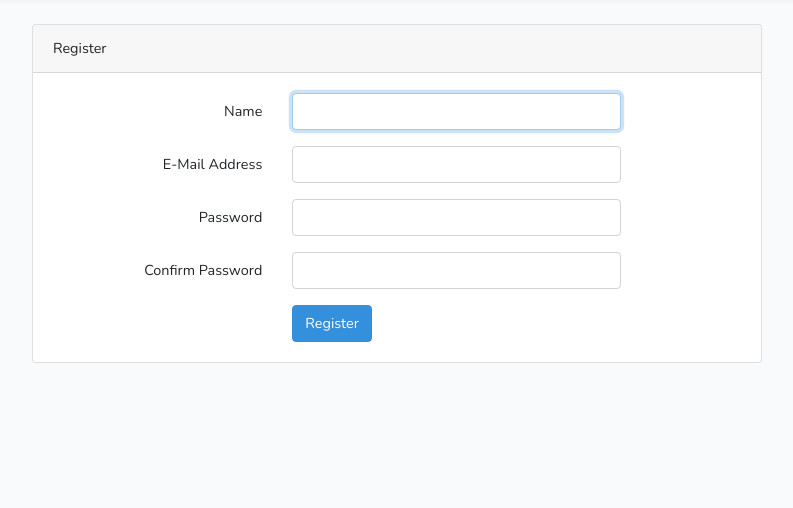
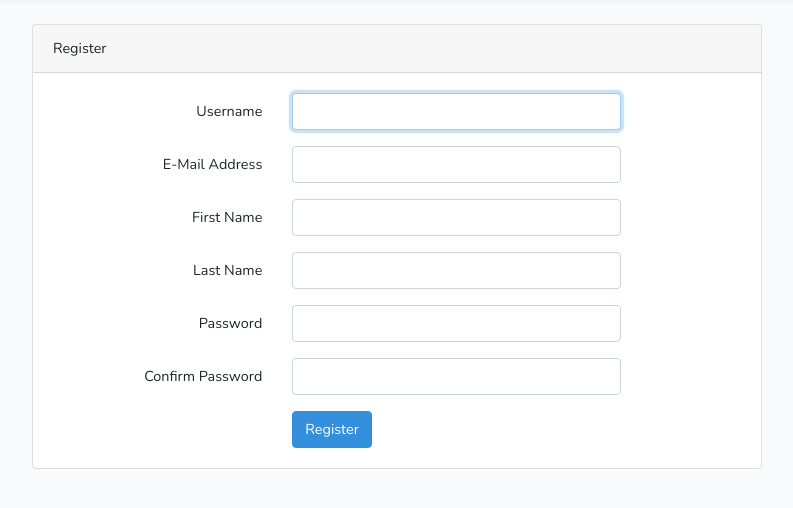
Before and after one commit to manjurulhoque/laravel-spotify-clone, a Laravel app: page /register in a window 1280 px wide. Shown: the part 55-563 px from the top of the page, without its empty margins (243-1036 px from the left). Run offline with Laravel 8, Linux system fonts and the light colour scheme.

Commit message:
Login and Signup

```diff
--- a/app/Http/Controllers/Auth/RegisterController.php
+++ b/app/Http/Controllers/Auth/RegisterController.php
@@ -43,13 +43,15 @@ class RegisterController extends Controller
     /**
      * Get a validator for an incoming registration request.
      *
-     * @param  array  $data
+     * @param  array $data
      * @return \Illuminate\Contracts\Validation\Validator
      */
     protected function validator(array $data)
     {
         return Validator::make($data, [
-            'name' => ['required', 'string', 'max:255'],
+            'username' => ['required', 'string', 'max:255'],
+            'first_name' => ['required', 'string', 'max:255'],
+            'last_name' => ['required', 'string', 'max:255'],
             'email' => ['required', 'string', 'email', 'max:255', 'unique:users'],
             'password' => ['required', 'string', 'min:6', 'confirmed'],
         ]);
@@ -58,13 +60,15 @@ class RegisterController extends Controller
     /**
      * Create a new user instance after a valid registration.
      *
-     * @param  array  $data
+     * @param  array $data
      * @return \App\User
      */
     protected function create(array $data)
     {
         return User::create([
-            'name' => $data['name'],
+            'username' => $data['username'],
+            'first_name' => $data['first_name'],
+            'last_name' => $data['last_name'],
             'email' => $data['email'],
             'password' => Hash::make($data['password']),
         ]);
--- a/app/User.php
+++ b/app/User.php
@@ -16,7 +16,7 @@ class User extends Authenticatable
      * @var array
      */
     protected $fillable = [
-        'name', 'email', 'password',
+        'username', 'first_name', 'last_name', 'email', 'password',
     ];
 
     /**
--- a/resources/views/auth/register.blade.php
+++ b/resources/views/auth/register.blade.php
@@ -12,24 +12,29 @@
                             @csrf
 
                             <div class="form-group row">
-                            <label for="name" class="col-md-4 col-form-label text-md-right">{{ __('Name') }}</label>
+                                <label for="username" class="col-md-4 col-form-label text-md-right">Username</label>
 
                                 <div class="col-md-6">
-                                <input id="name" type="text" class="form-control{{ $errors->has('name') ? ' is-invalid' : '' }}" name="name" value="{{ old('name') }}" required autofocus>
+                                    <input id="username" type="text"
+                                           class="form-control{{ $errors->has('username') ? ' is-invalid' : '' }}"
+                                           name="username" value="{{ old('username') }}" required autofocus>
 
-                                @if ($errors->has('name'))
+                                    @if ($errors->has('username'))
                                         <span class="invalid-feedback" role="alert">
-                                        <strong>{{ $errors->first('name') }}</strong>
+                                        <strong>{{ $errors->first('username') }}</strong>
                                     </span>
                                     @endif
                                 </div>
                             </div>
 
                             <div class="form-group row">
-                            <label for="email" class="col-md-4 col-form-label text-md-right">{{ __('E-Mail Address') }}</label>
+                                <label for="email"
+                                       class="col-md-4 col-form-label text-md-right">{{ __('E-Mail Address') }}</label>
 
                                 <div class="col-md-6">
-                                <input id="email" type="email" class="form-control{{ $errors->has('email') ? ' is-invalid' : '' }}" name="email" value="{{ old('email') }}" required>
+                                    <input id="email" type="email"
+                                           class="form-control{{ $errors->has('email') ? ' is-invalid' : '' }}"
+                                           name="email" value="{{ old('email') }}" required>
 
                                     @if ($errors->has('email'))
                                         <span class="invalid-feedback" role="alert">
@@ -40,10 +45,45 @@
                             </div>
 
                             <div class="form-group row">
-                            <label for="password" class="col-md-4 col-form-label text-md-right">{{ __('Password') }}</label>
+                                <label for="first_name" class="col-md-4 col-form-label text-md-right">First Name</label>
 
                                 <div class="col-md-6">
-                                <input id="password" type="password" class="form-control{{ $errors->has('password') ? ' is-invalid' : '' }}" name="password" required>
+                                    <input id="first_name" type="text"
+                                           class="form-control{{ $errors->has('first_name') ? ' is-invalid' : '' }}"
+                                           name="first_name" value="{{ old('first_name') }}" required autofocus>
+
+                                    @if ($errors->has('first_name'))
+                                        <span class="invalid-feedback" role="alert">
+                                            <strong>{{ $errors->first('first_name') }}</strong>
+                                        </span>
+                                    @endif
+                                </div>
+                            </div>
+
+                            <div class="form-group row">
+                                <label for="last_name" class="col-md-4 col-form-label text-md-right">Last Name</label>
+
+                                <div class="col-md-6">
+                                    <input id="last_name" type="text"
+                                           class="form-control{{ $errors->has('last_name') ? ' is-invalid' : '' }}"
+                                           name="last_name" value="{{ old('last_name') }}" required autofocus>
+
+                                    @if ($errors->has('last_name'))
+                                        <span class="invalid-feedback" role="alert">
+                                            <strong>{{ $errors->first('last_name') }}</strong>
+                                        </span>
+                                    @endif
+                                </div>
+                            </div>
+
+                            <div class="form-group row">
+                                <label for="password"
+                                       class="col-md-4 col-form-label text-md-right">Password</label>
+
+                                <div class="col-md-6">
+                                    <input id="password" type="password"
+                                           class="form-control{{ $errors->has('password') ? ' is-invalid' : '' }}"
+                                           name="password" required>
 
                                     @if ($errors->has('password'))
                                         <span class="invalid-feedback" role="alert">
@@ -54,17 +94,19 @@
                             </div>
 
                             <div class="form-group row">
-                            <label for="password-confirm" class="col-md-4 col-form-label text-md-right">{{ __('Confirm Password') }}</label>
+                                <label for="password-confirm"
+                                       class="col-md-4 col-form-label text-md-right">Confirm Password</label>
 
                                 <div class="col-md-6">
-                                <input id="password-confirm" type="password" class="form-control" name="password_confirmation" required>
+                                    <input id="password-confirm" type="password" class="form-control"
+                                           name="password_confirmation" required>
                                 </div>
                             </div>
 
                             <div class="form-group row mb-0">
                                 <div class="col-md-6 offset-md-4">
                                     <button type="submit" class="btn btn-primary">
-                                    {{ __('Register') }}
+                                        Register
                                     </button>
                                 </div>
                             </div>
--- a/resources/views/layouts/app.blade.php
+++ b/resources/views/layouts/app.blade.php
@@ -51,7 +51,7 @@
                         @else
                             <li class="nav-item dropdown">
                                 <a id="navbarDropdown" class="nav-link dropdown-toggle" href="#" role="button" data-toggle="dropdown" aria-haspopup="true" aria-expanded="false" v-pre>
-                                    {{ Auth::user()->name }} <span class="caret"></span>
+                                    {{ Auth::user()->username }} <span class="caret"></span>
                                 </a>
 
                                 <div class="dropdown-menu dropdown-menu-right" aria-labelledby="navbarDropdown">
```
Lines whose indentation alone changed are shown as unchanged.
